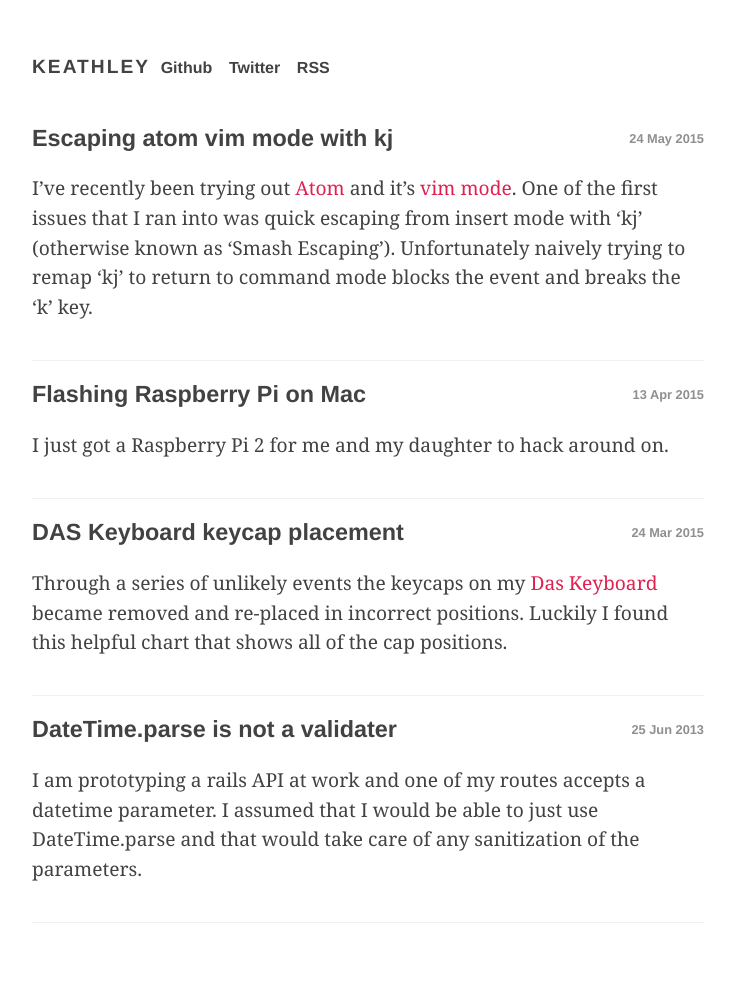
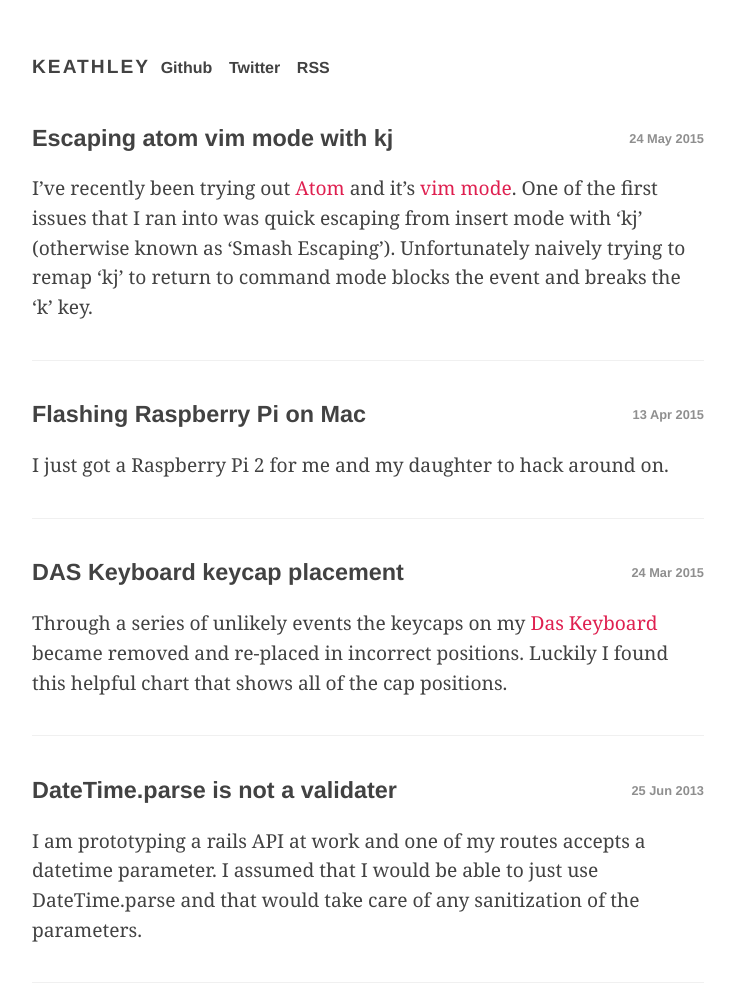
Before and after one commit to wojtekmach/keathley.github.io, a Jekyll site: the page built from index.html, in a window 1280 px wide. Shown: the whole page, without its empty margins (272-1007 px from the left). Built offline with Jekyll 4.4.1, drawn with Linux system fonts in a browser that asks for light colours; nearby versions of some CDN libraries; before the commit the page ends 923 px from its top, so only the background shows below that.

Commit message:
Add more line spacing between posts in list

```diff
--- a/css/main.scss
+++ b/css/main.scss
@@ -120,6 +120,8 @@ aside {
   .post {
     padding-bottom: 1em;
     border-bottom: 1px solid #f0f0f0;
+
+    + .post { margin-top: 2.2em; }
   }
 
   .post-title {
```
